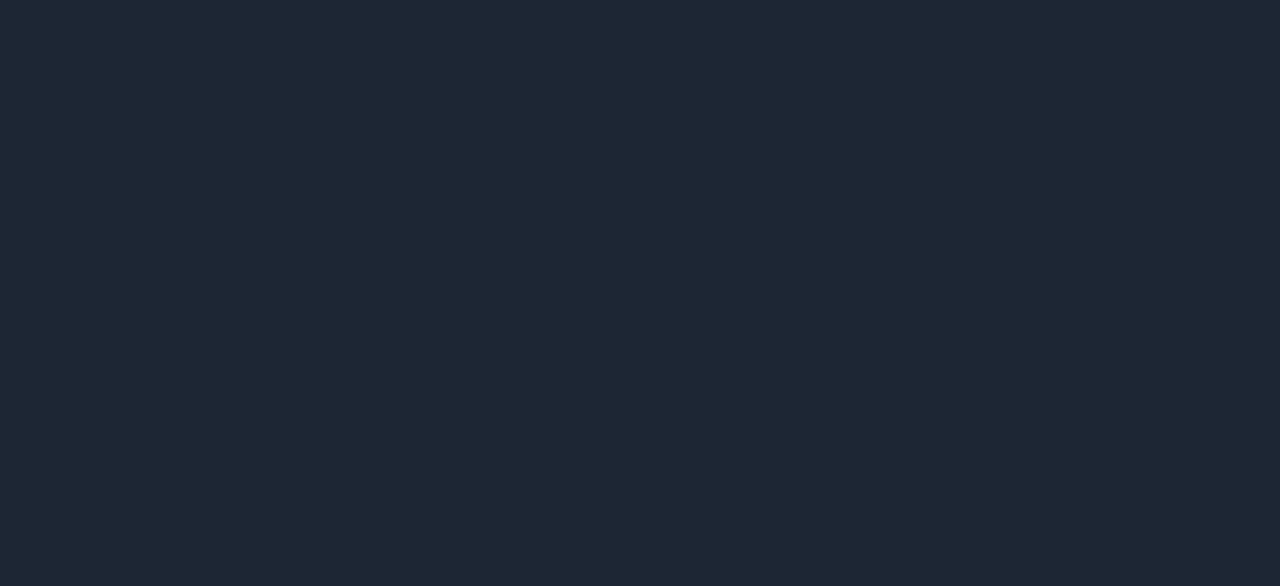
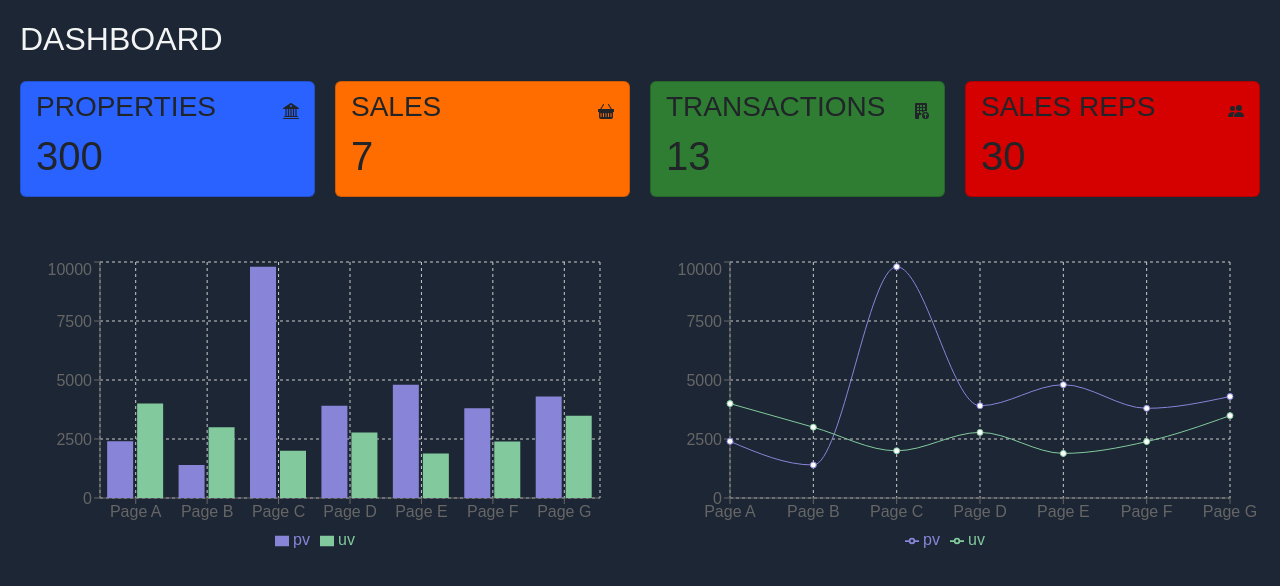
Before and after one commit to Bosipoo/HauzSalesApp, a React (Vite) app in the folder hauz-sales-app/: page / in a window 1280 px wide. Shown: the top 586 px of the page. Built offline with nearby package versions, Linux system fonts and the light colour scheme.

Commit message:
migrationTest1

```diff
--- a/hauz-sales-app/src/App.jsx
+++ b/hauz-sales-app/src/App.jsx
@@ -1,5 +1,5 @@
 import { useState } from 'react'
-import { BrowserRouter as Router, Route, Switch } from 'react-router-dom'
+import { BrowserRouter as Router, Route, Routes } from 'react-router-dom'
 import Layout from './components/Layout'
 import Login from './pages/Login'
 import Home from './pages/Home'
@@ -11,11 +11,12 @@
 
   return (
     <Router>
-        <Switch>
+        <Routes>
             <Route path="/login" element={<Login />} />
-            <Route path="/" element={<Layout><Home /></Layout>}/>
-            <Route path="/general-ledgers" element={<Layout><GeneralLedgers /></Layout>} />
-        </Switch>
+            <Route path="/" element={<Home />}/>
+            {/* <Route path="/" element={<Layout><Home /></Layout>}/>
+            <Route path="/general-ledgers" element={<Layout><GeneralLedgers /></Layout>} /> */}
+        </Routes>
     </Router>
   )
 }
```
